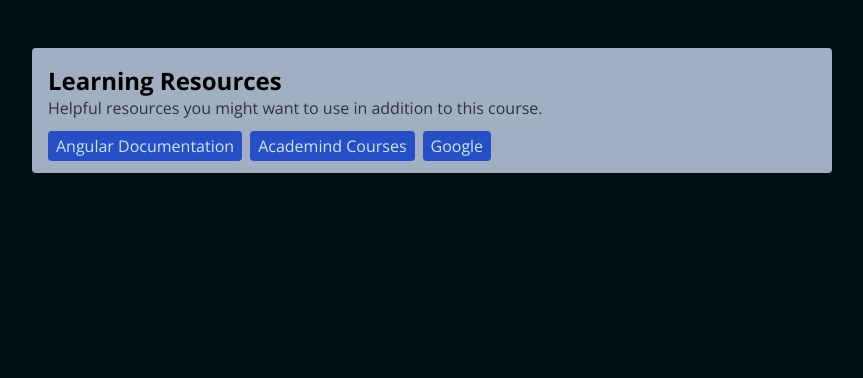
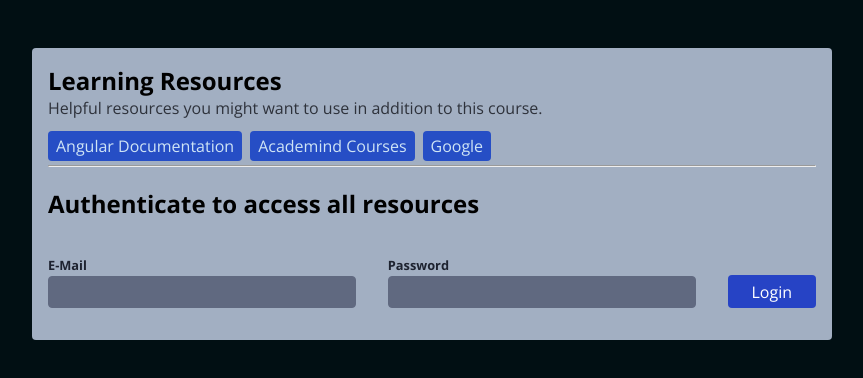
Before and after one commit to FilonenkoDima/DirectivesAuthPage, an Angular app: page / in a window 1280 px wide. Shown: the top 378 px of the page, without its empty margins (208-1071 px from the left). Built offline with nearby package versions, Linux system fonts and the light colour scheme.

Commit message:
added auth component

```diff
--- a/src/app/app.component.html
+++ b/src/app/app.component.html
@@ -1,3 +1,7 @@
 <main>
   <app-learning-resources />
+
+  <hr />
+
+  <app-auth />
 </main>
--- a/src/app/app.component.ts
+++ b/src/app/app.component.ts
@@ -1,11 +1,11 @@
 import { Component } from '@angular/core';
-import { RouterOutlet } from '@angular/router';
 import { LearningResourcesComponent } from './learning-resources/learning-resources.component';
+import { AuthComponent } from './auth/auth.component';
 
 @Component({
   selector: 'app-root',
   standalone: true,
-  imports: [RouterOutlet, LearningResourcesComponent],
+  imports: [LearningResourcesComponent, AuthComponent],
   templateUrl: './app.component.html',
   styleUrl: './app.component.css',
 })
--- /dev/null
+++ b/src/app/auth/auth.component.css
@@ -0,0 +1,47 @@
+form {
+  display: flex;
+  gap: 2rem;
+  align-items: flex-end;
+}
+
+p {
+  flex: 1;
+}
+
+p:has(button) {
+  flex: 0;
+}
+
+label {
+  display: block;
+  margin-bottom: 0.15rem;
+  font-weight: bold;
+  font-size: 0.8rem;
+  color: #1e2330;
+}
+
+input {
+  font: inherit;
+  padding: 0.25rem 0.5rem;
+  border-radius: 4px;
+  border: 1px solid #606980;
+  width: 100%;
+  background-color: #606980;
+  color: white;
+}
+
+button {
+  font: inherit;
+  padding: 0.35rem 1.5rem;
+  border-radius: 4px;
+  border: none;
+  background-color: #2643c5;
+  color: white;
+  cursor: pointer;
+  transition: all 0.3s ease;
+}
+
+button:hover {
+  background-color: #763ab7;
+  box-shadow: 0 0 0.5rem #763ab7;
+}
--- /dev/null
+++ b/src/app/auth/auth.component.html
@@ -0,0 +1,15 @@
+<h2>Authenticate to access all resources</h2>
+<form>
+  <p>
+    <label>E-Mail</label>
+    <input type="email" name="email" />
+  </p>
+
+  <p>
+    <label>Password</label>
+    <input type="password" name="password" />
+  </p>
+  <p>
+    <button>Login</button>
+  </p>
+</form>
```
Also changed, not shown: src/app/auth/auth.component.ts (added, +12 -0 lines), 1 other file (tests, documents, lock files or other folders).
